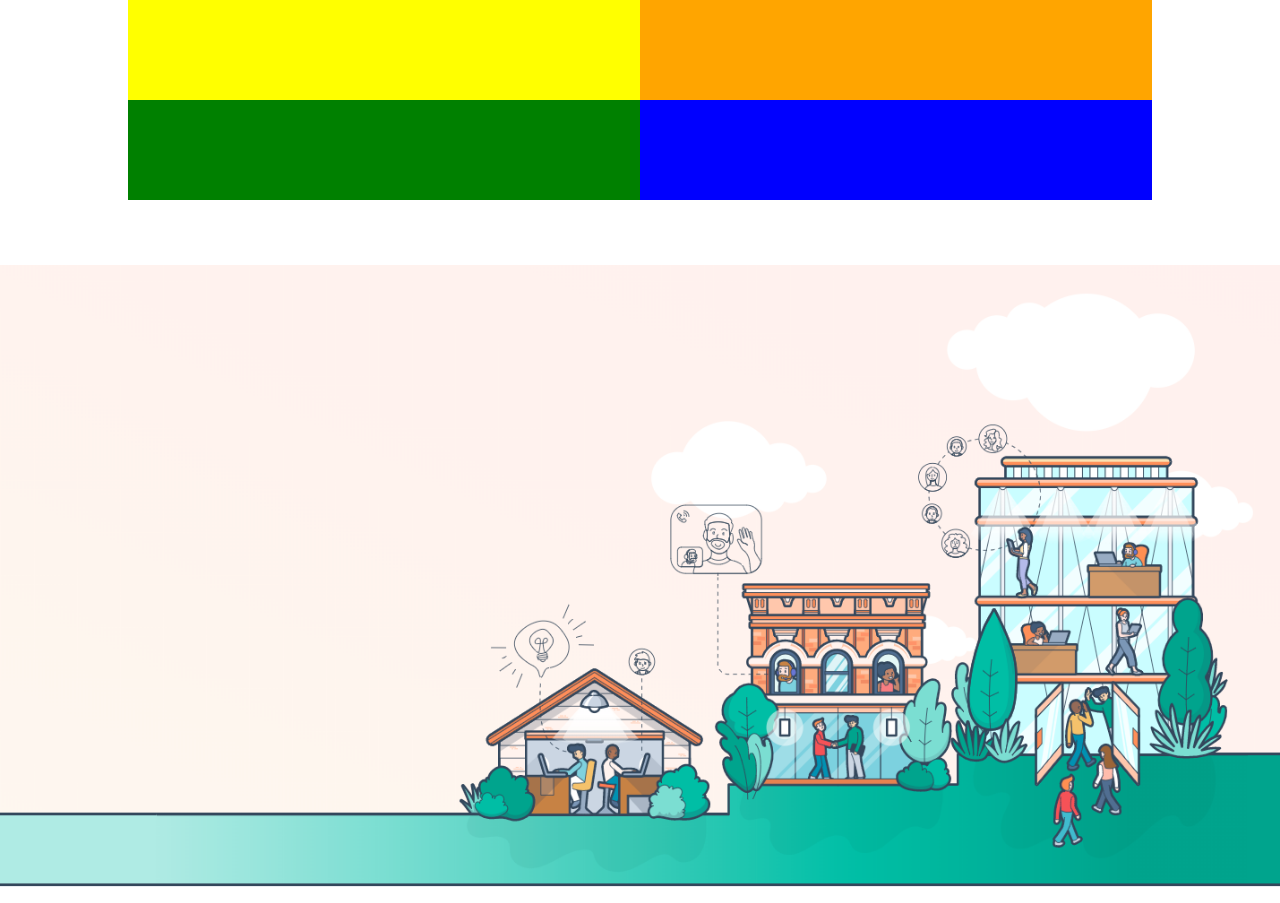
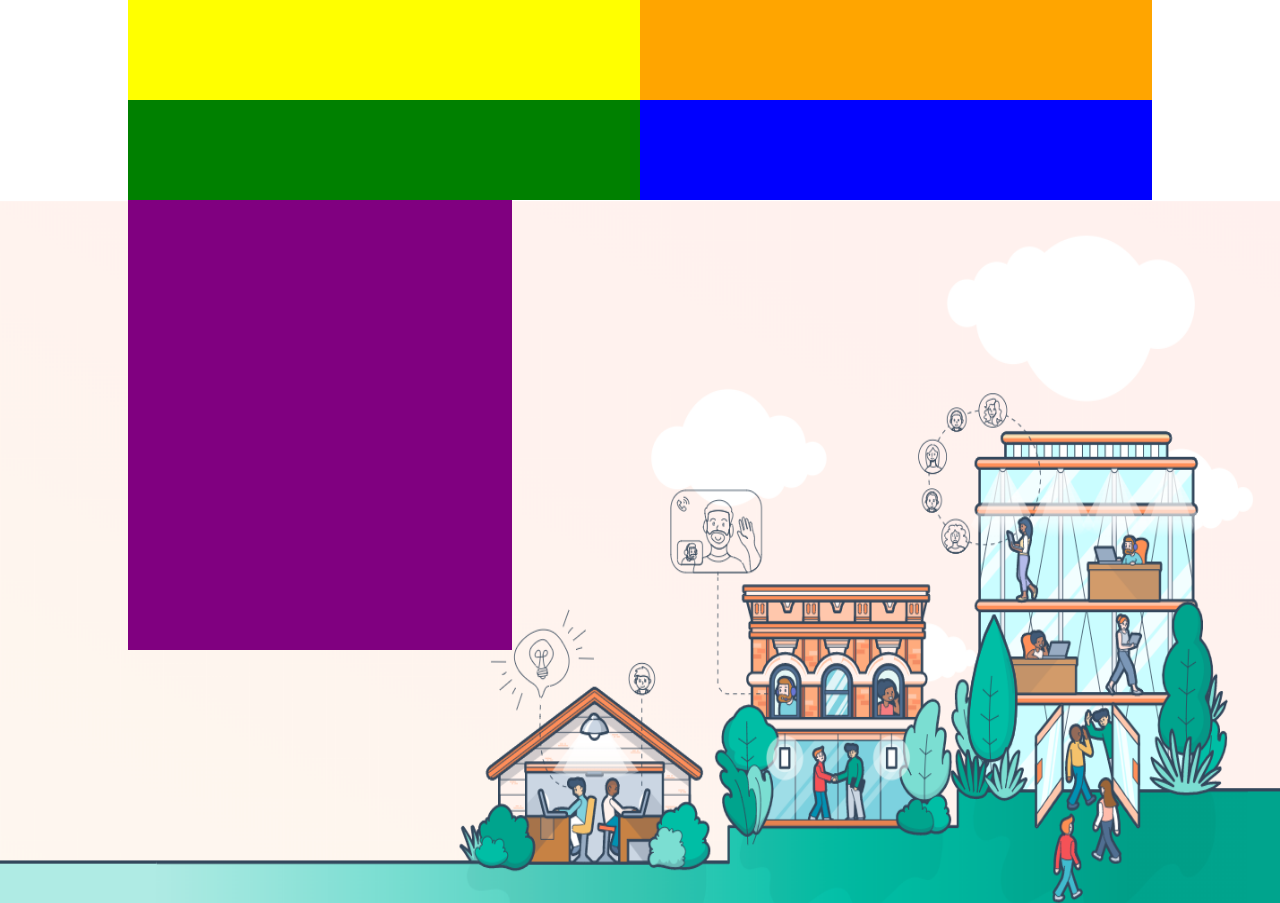
Before and after one commit to AlbertoGambino/htmlcss-hubspot, a plain HTML site: page index.html in a window 1280 px wide. Shown: the top 903 px of the page. Drawn offline with Linux system fonts and the light colour scheme.

Commit message:
Macro Jumbo

```diff
--- a/index.html
+++ b/index.html
@@ -30,6 +30,13 @@
     </header>
     <div class="jumbo">
 
+      <div class="jumbotext">
+
+      </div>
+
+
+    </div>
+    <div class="sezione1">
 
     </div>
 
--- a/style.css
+++ b/style.css
@@ -60,8 +60,23 @@ header *{
   height: 750px;
   width: 100%;
   background-image: url("img/jumbotron.png");
-  background-size: contain;
+  background-size: 100% 100%;
   background-position: center;
   background-repeat: no-repeat;
 
 }
+
+.jumbotext{
+  width: 30%;
+  background-color: purple;
+  height: 60%;
+  position: relative;
+  left: 10%;
+
+}
+
+.sezione1{
+ height: 1000px;
+ width: 100%;
+ background-color: rgba(0, 0, 0, 0.5);
+}
```
